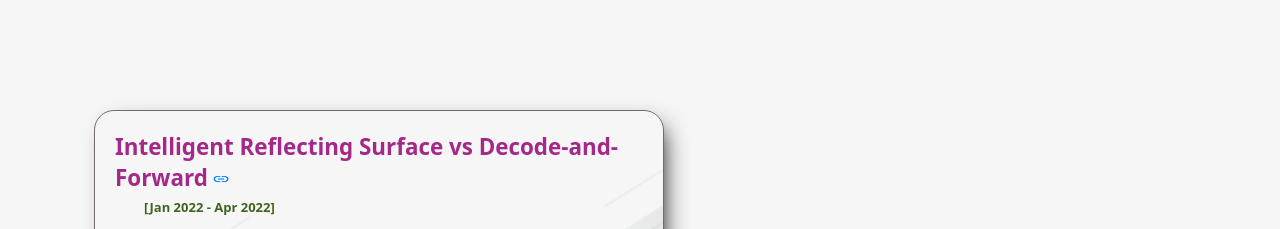
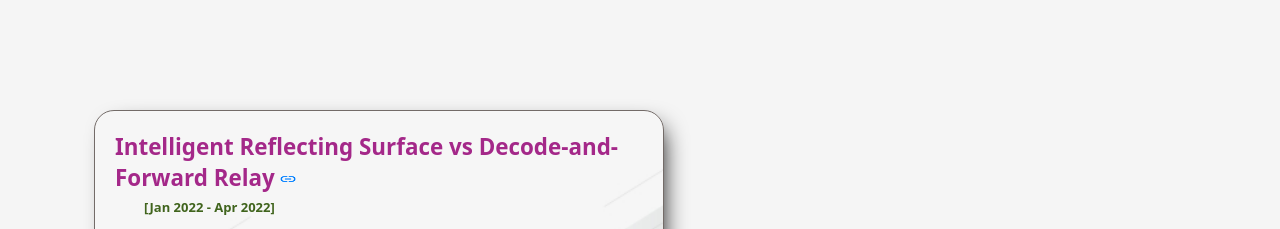
Before and after one commit to ntsdwkr/NitishResume.github.io, a plain HTML site: page index.html in a window 1280 px wide. Shown: the part 3400-3629 px from the top of the page. Drawn offline with Linux system fonts and the light colour scheme.

Commit message:
Update index.html

```diff
--- a/index.html
+++ b/index.html
@@ -288,7 +288,7 @@
 
                 <div class="pinl">
                     <a href="https://github.com/ntsdwkr/TermPapers/tree/main/IRSvsRelay" target="_blank" style="text-decoration: none;">
-                        <h3 id="pin1">Intelligent Reflecting Surface vs Decode-and-Forward</h3>
+                        <h3 id="pin1">Intelligent Reflecting Surface vs Decode-and-Forward Relay</h3>
                     </a>
                     <a href="https://github.com/ntsdwkr/TermPapers/tree/main/IRSvsRelay" target="_blank" style="text-decoration: none;"> <img
                             src="src/img/link.png" alt="link"></a>
```
